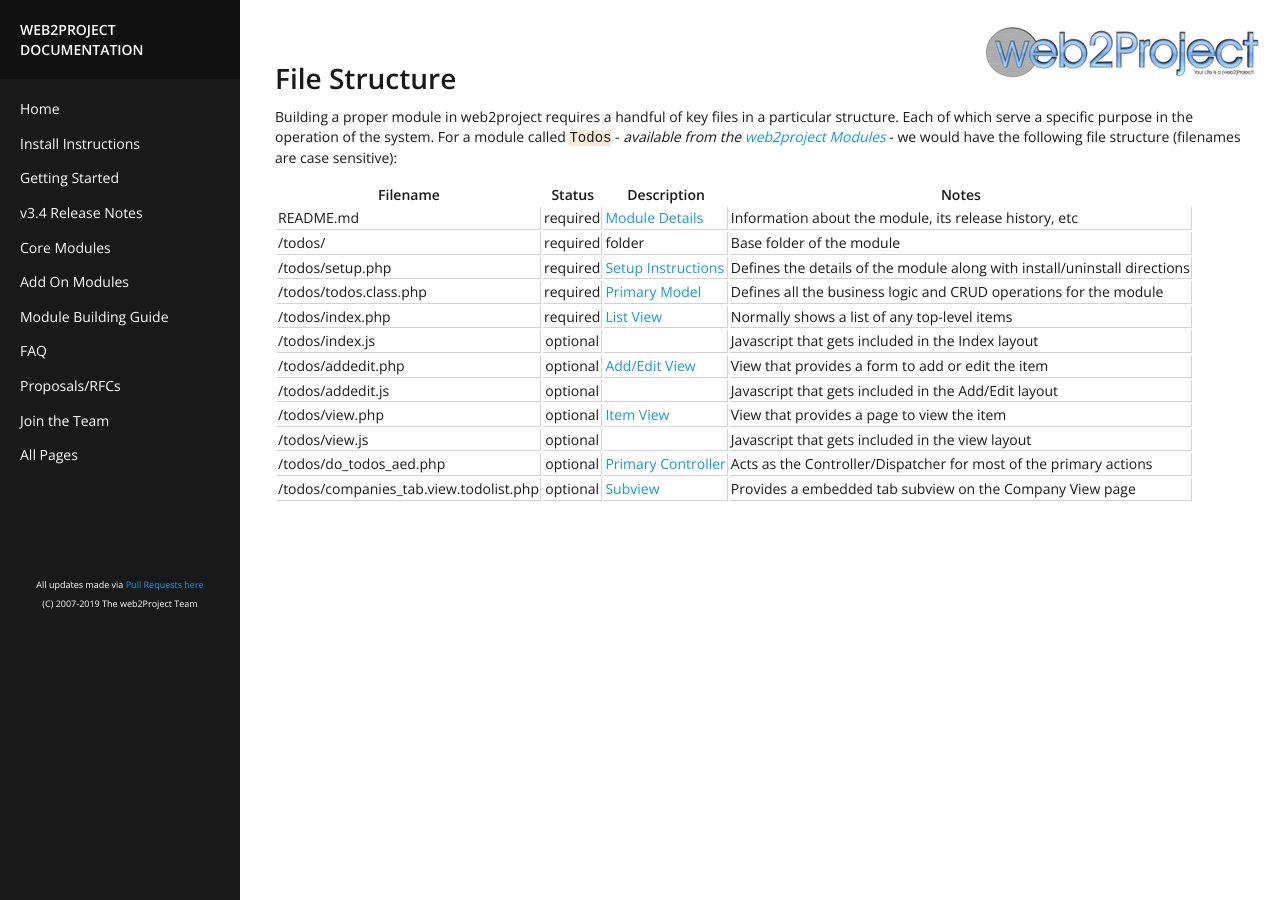
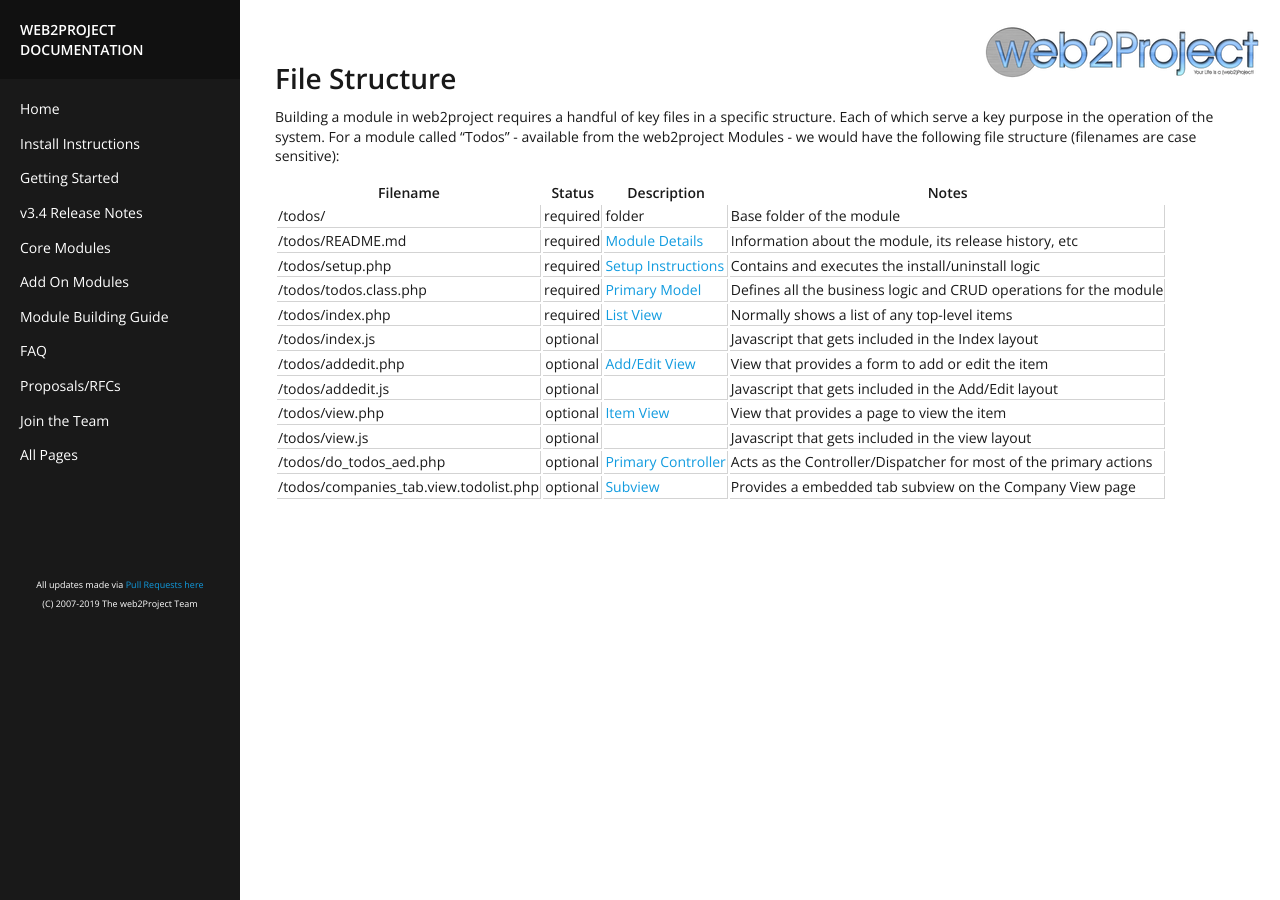
Before and after one commit to web2project/web2project.github.io, a Jekyll site: the page built from _docs/file-structure.md, in a window 1280 px wide. Built offline with Jekyll 4.4.1, drawn with Linux system fonts in a browser that asks for light colours.

Commit message:
fleshing out the guid

```diff
--- a/_docs/file-structure.md
+++ b/_docs/file-structure.md
@@ -6,14 +6,13 @@ category: "module building guide"
 status: cleanup
 ---
 
-Building a proper module in web2project requires a handful of key files in a particular structure.  Each of which serve a specific purpose in the operation of the system.  For a module called ``Todos`` - *available from the [web2project Modules](https://github.com/web2project)* - we would have the following file structure (filenames are case sensitive):
-
+Building a module in web2project requires a handful of key files in a specific structure. Each of which serve a key purpose in the operation of the system. For a module called "Todos" - available from the web2project Modules - we would have the following file structure (filenames are case sensitive):
 
 Filename  | Status | Description | Notes
 ----- |:-----:| ----- | -----
-README.md                               | required | [Module Details](/docs/readme-reqs.html) | Information about the module, its release history, etc
 /todos/                                 | required | folder | Base folder of the module
-/todos/setup.php                        | required | [Setup Instructions](/docs/setup.html) | Defines the details of the module along with install/uninstall directions
+/todos/README.md                        | required | [Module Details](/docs/readme-reqs.html) | Information about the module, its release history, etc
+/todos/setup.php                        | required | [Setup Instructions](/docs/setup.html) | Contains and executes the install/uninstall logic
 /todos/todos.class.php                  | required | [Primary Model](/docs/core-class.html) | Defines all the business logic and CRUD operations for the module
 /todos/index.php                        | required | [List View](/docs/views.html) | Normally shows a list of any top-level items
 /todos/index.js                         | optional |  | Javascript that gets included in the Index layout
```
Also changed, not shown: _modules/template.md (+4 -0 lines).
